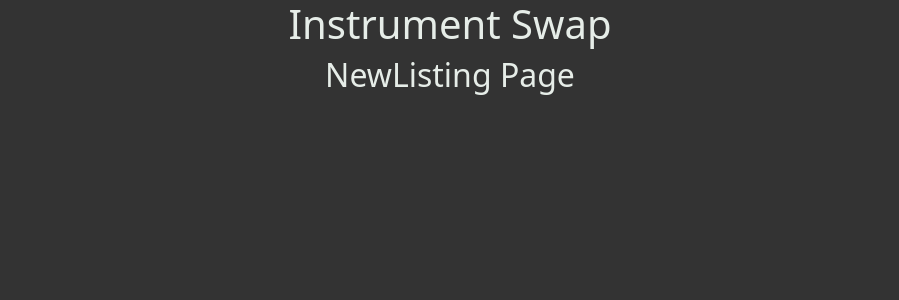
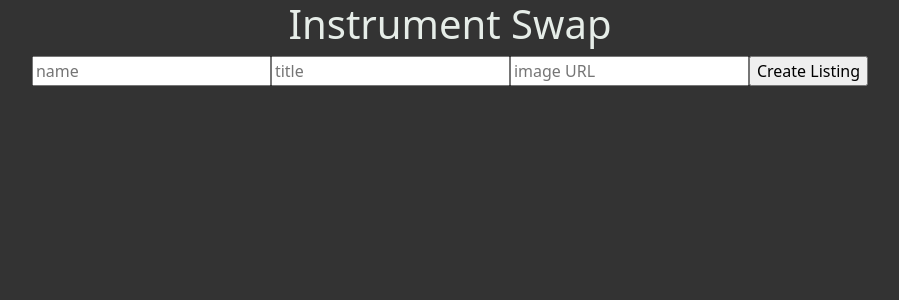
Before and after one commit to brendanfburke/fuzzy-potato, a React (Create React App) app: page /new in a window 1280 px wide. Shown: the top 300 px of the page, without its empty margins (190-1089 px from the left). Built offline with nearby package versions, Linux system fonts and the light colour scheme; no server answers.

Commit message:
listings post route is working, AWS is not working yet

```diff
--- a/src/pages/NewListing.jsx
+++ b/src/pages/NewListing.jsx
@@ -1,8 +1,84 @@
 import React from "react";
+import { useState, useEffect } from "react";
 
 const NewListing = () => {
+
+    const [listings, setListings] = useState(null)
+    const URL = 'https://instrument-swap-backend.herokuapp.com/listings'
+
+    const [newForm, setNewForm] = useState({
+        title: '',
+        description: '',
+        image: '',
+    })
+
+    const handleChange = (e) => {
+        setNewForm({...newForm, [e.target.name]: e.target.value})
+    }
+
+    const handleSubmit = (e) => {
+        e.preventDefault();
+        createListing(newForm);
+        setNewForm({
+            title: '',
+            description: '',
+            image: '',
+        })
+    }
+
+    const getListings = async () => {
+        const response = await fetch(URL)
+        const data = await response.json()
+        setListings(data)
+        console.log(data)
+    };
+    useEffect(() => {
+        getListings()
+
+    }, [])
+
+    const createListing = async (listing) => {
+        await fetch(URL, {
+            method: "post",
+            headers: {
+                "Content-Type": "application/json",
+            },
+                body: JSON.stringify(listing),
+        });
+        getListings();
+    };
+
+
+
+
     return (
-        <h2>NewListing Page</h2>
+        <section>
+        <form onSubmit={handleSubmit}>
+            <input
+                type="text"
+                value={newForm.title}
+                name="title"
+                placeholder="name"
+                onChange={handleChange}
+            />
+            <input
+                type="text"
+                value={newForm.description}
+                name="description"
+                placeholder="title"
+                onChange={handleChange}
+            />
+            <input
+                type="text"
+                value={newForm.image}
+                name="image"
+                placeholder="image URL"
+                onChange={handleChange}
+            />
+            <input type="submit" value="Create Listing" />
+        </form>
+        {/* {listings ? loaded() : loading()} */}
+    </section>
     )
 }
 
```
